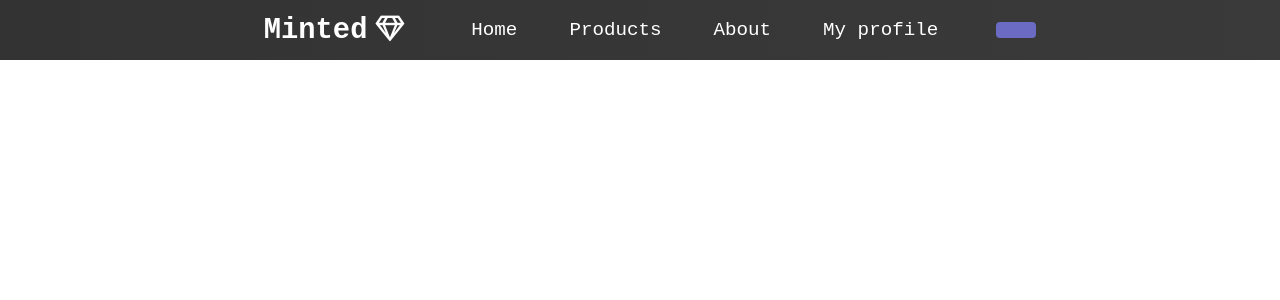
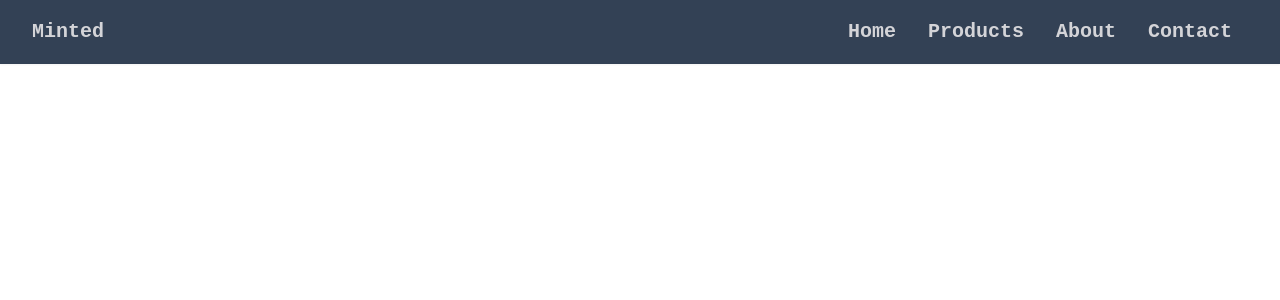
Before and after one commit to minjie0501/minted, a React (Create React App) app in the folder frontend/: page / in a window 1280 px wide. Shown: the top 300 px of the page. Built offline with nearby package versions, Linux system fonts and the light colour scheme.

Commit message:
started refactoring with tailwind

```diff
--- a/frontend/package.json
+++ b/frontend/package.json
@@ -37,5 +37,10 @@
       "last 1 firefox version",
       "last 1 safari version"
     ]
+  },
+  "devDependencies": {
+    "autoprefixer": "^10.4.0",
+    "postcss": "^8.4.5",
+    "tailwindcss": "^3.0.5"
   }
 }
--- /dev/null
+++ b/frontend/postcss.config.js
@@ -0,0 +1,6 @@
+module.exports = {
+  plugins: {
+    tailwindcss: {},
+    autoprefixer: {},
+  },
+}
--- a/frontend/src/App.js
+++ b/frontend/src/App.js
@@ -1,11 +1,33 @@
-import React from "react";
+import React, {useState, useEffect} from "react";
+// import Navbar from "./Components/Navbar/Navbar";
+import './App.css';
+import Dropdown from "./Components/Navbar/Dropdown";
 import Navbar from "./Components/Navbar/Navbar";
-import './App.css';
 
 function App() {
+  const [isOpen, setIsOpen] = useState(false)
+
+  const toggle = () => {
+    setIsOpen(!isOpen)
+  }
+
+  useEffect(() => {
+    const hideMenu = () =>{
+      if(window.innerWidth > 768 && isOpen){
+        setIsOpen(false)
+      }
+    }
+    window.addEventListener('resize', hideMenu)
+
+    return () =>{
+      window.removeEventListener('resize', hideMenu)
+    }
+  })
+
   return (
     <>
-      <Navbar></Navbar>
+    <Navbar toggle={toggle}/>
+    <Dropdown isOpen={isOpen} toggle={toggle}/>
     </>
   );
 }
--- /dev/null
+++ b/frontend/src/Components/Navbar/Dropdown.js
@@ -0,0 +1,21 @@
+import React from "react";
+import { Link } from "react-router-dom";
+
+export default function Dropdown({isOpen, toggle}) {
+  return (
+    <div className={isOpen ? "grid grid-rows-4 text-center items-center bg-slate-400 text-xl text-zinc-300" : "hidden"} onClick={toggle}>
+      <Link className="p-4" to="/">
+        Home
+      </Link>
+      <Link className="p-4" to="/">
+        Products
+      </Link>
+      <Link className="p-4" to="/">
+        About
+      </Link>
+      <Link className="p-4" to="/">
+        Contact
+      </Link>
+    </div>
+  );
+}
--- a/frontend/src/Components/Navbar/Navbar.css
+++ b/frontend/src/Components/Navbar/Navbar.css
@@ -53,3 +53,92 @@
 .menu-icon{
     display:none;
 }
+
+@media screen and (max-width: 960px) {
+    .NavbarItems{
+        position: relative;
+    }
+
+    .nav-menu{
+        /* display: grid;
+        grid-template-columns: repeat(5,auto);
+        grid-gap: 10px;
+        list-style: none;
+        text-align: center; */
+
+        display: flex;
+        flex-direction: column;
+        width: 100%;
+        height: 500px;
+        position: absolute;
+        top:80px;
+        left: 0;
+        opacity: 1;
+        transition: all 0.5s ease;
+    }
+
+    .nav-menu-active{
+        background: purple;
+        left: 0;
+        opacity: 1;
+        transition: all 0.5s ease;
+        z-index: 1;
+    }
+
+    .nav-links{
+        text-align: center;
+        padding: 2rem;
+        width: 100%;
+        display: table;
+    }
+
+    .nav-links:hover{
+        background-color: purple;
+        border-radius: 0;
+    }
+
+    .navbar-logo{
+        position: absolute;
+        top: 0;
+        left: 0;
+        transform: translate(25%, 50%);
+    }
+
+    .menu-icon{
+        display: block;
+        position: absolute;
+        top:0;
+        right: 0;
+        transform: translate(-100%, 60%);
+        font-size: 1.8rem;
+        cursor: pointer;
+    }
+
+    .fa-times{
+        color: #fff;
+        font-size: 2rem;
+    }
+
+    .nav-links-mobile{
+        display: block;
+        text-align: center;
+        padding: 1.5rem;
+        margin: 2rem auto;
+        border-radius: 4px;
+        width: 80%;
+        background: lightblue;
+        text-decoration: none;
+        color:#fff;
+        font-size: 1.5rem;
+    }
+
+    .nav-links-mobile:hover{
+        background: #fff;
+        color: blue;
+        transition: 250ms;
+    }
+
+    Button{
+        display: none;
+    }
+}
--- a/frontend/src/Components/Navbar/Navbar.js
+++ b/frontend/src/Components/Navbar/Navbar.js
@@ -1,35 +1,61 @@
 import React, { useState } from "react";
 import { MenuItems } from "./MenuItems";
-import {Button}  from "../Button";
+import { Button } from "../Button";
+import { Link } from "react-router-dom";
 import "./Navbar.css";
+import { render } from "react-dom";
 
-export default function Navbar() {
-  const [isClicked, setClick] = useState({ clicked: false });
+export default function Navbar({toggle}) {
+  //   const [isClicked, setClick] = useState({ clicked: false });
 
-  function handleClick(){
-    setClick({clicked: !isClicked.clicked})
-  }
+  //   function handleClick(){
+  //     setClick({clicked: !isClicked.clicked})
+  //   }
 
+  //   return (
+  //     <nav className="NavbarItems">
+  //       <h1 className="navbar-logo">
+  //         Minted<i className="far fa-gem"></i>
+  //       </h1>
+  //       <div className="menu-icon" onClick={handleClick}>
+  //           <i className={isClicked.clicked ? 'fas fa-times' : 'fas fa-bars'}></i>
+  //       </div>
+  //       <ul className={isClicked.clicked ? 'nav-menu-active' : 'nav-menu'}>
+  //         {MenuItems.map((item, index) => {
+  //           return (
+  //             <li key={index}>
+  //               <a className={item.cName} href={item.url}>
+  //                 {item.title}
+  //               </a>
+  //             </li>
+  //           );
+  //         })}
+  //       </ul>
+  //       <Button>Sign Up</Button>
+  //     </nav>
+  //   );
   return (
-    <nav className="NavbarItems">
-      <h1 className="navbar-logo">
-        Minted<i className="far fa-gem"></i>
-      </h1>
-      <div className="menu-icon" onClick={handleClick}>
-          <i className={isClicked.clicked ? 'fas fa-times' : 'fas fa-bars'}></i>
+    <nav className="flex justify-between items-center h-16 bg-slate-700 text-zinc-300 text-xl relative shadow-sm font-bold font-mono" role="navigation">
+      <Link to="/" className="pl-8">
+        Minted
+      </Link>
+      <div className="px-4 cursor-pointer md:hidden" onClick={toggle}>
+        <svg
+          xmlns="http://www.w3.org/2000/svg"
+          className="h-6 w-6"
+          fill="none"
+          viewBox="0 0 24 24"
+          stroke="currentColor"
+        >
+          <path strokeLinecap="round" strokeLinejoin="round" strokeWidth={2} d="M4 6h16M4 12h16M4 18h16" />
+        </svg>
       </div>
-      <ul className={isClicked.clicked ? 'nav-menu-active' : 'nav-menu'}>
-        {MenuItems.map((item, index) => {
-          return (
-            <li key={index}>
-              <a className={item.cName} href={item.url}>
-                {item.title}
-              </a>
-            </li>
-          );
-        })}
-      </ul>
-      <Button>Sign Up</Button>
+      <div className="pr-8 md:block hidden">
+          <Link className="p-4" to="/">Home</Link>
+          <Link className="p-4" to="/">Products</Link>
+          <Link className="p-4" to="/">About</Link>
+          <Link className="p-4" to="/">Contact</Link>
+      </div>
     </nav>
   );
 }
--- /dev/null
+++ b/frontend/src/index.css
@@ -0,0 +1,3 @@
+@tailwind base;
+@tailwind components;
+@tailwind utilities;
--- a/frontend/src/index.js
+++ b/frontend/src/index.js
@@ -1,5 +1,8 @@
 import React from "react";
 import ReactDOM from "react-dom";
 import App from "./App";
+import './index.css'
+import {BrowserRouter} from 'react-router-dom'
 
-ReactDOM.render(<App />, document.getElementById("root"));
+ReactDOM.render(<BrowserRouter><App /></BrowserRouter>
+, document.getElementById("root"));
--- /dev/null
+++ b/frontend/tailwind.config.js
@@ -0,0 +1,9 @@
+module.exports = {
+  content: [
+    "./src/**/*.{js,jsx,ts,tsx}",
+  ],
+  theme: {
+    extend: {},
+  },
+  plugins: [],
+}
```
Also changed, not shown: 2 other files (tests, documents, lock files or other folders).
